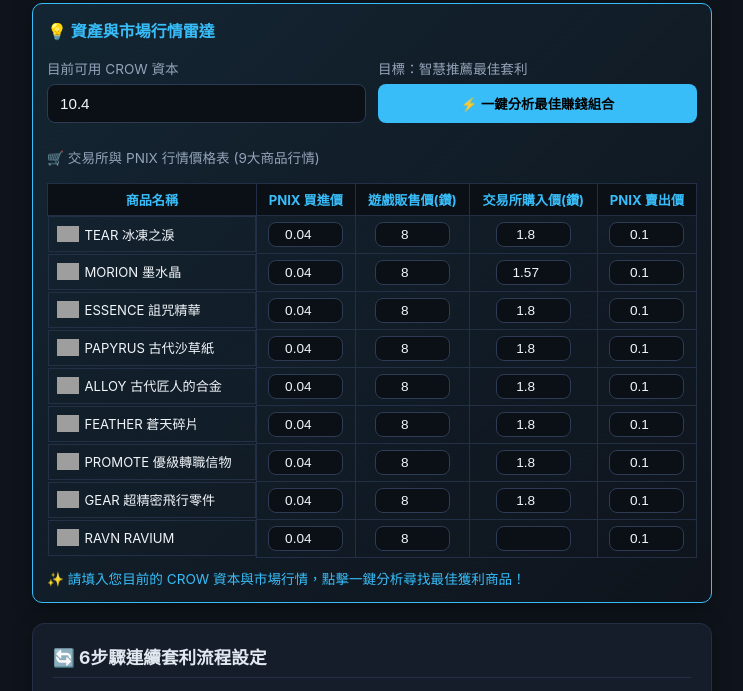
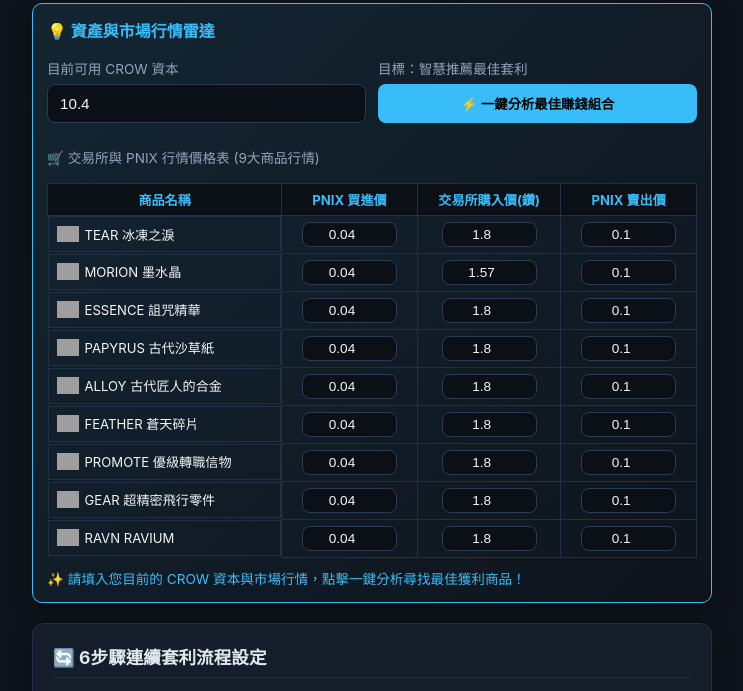
Before and after one commit to leikai0205/NightCrows-calc, a plain HTML site: page index.html in a window 1280 px wide. Shown: the part 76-767 px from the top of the page, without its empty margins (268-1011 px from the left). Drawn offline with Linux system fonts and the light colour scheme; grey boxes are pictures that could not be loaded.

Commit message:
Update index.html

```diff
--- a/index.html
+++ b/index.html
@@ -222,7 +222,7 @@
             padding: 4px 6px;
             font-size: 0.85rem;
             text-align: center;
-            width: 75px;
+            width: 95px;
         }
 
         .result-box {
@@ -302,7 +302,6 @@
                         <tr>
                             <th>商品名稱</th>
                             <th>PNIX 買進價</th>
-                            <th>遊戲販售價(鑽)</th>
                             <th>交易所購入價(鑽)</th>
                             <th>PNIX 賣出價</th>
                         </tr>
@@ -560,15 +559,15 @@
 
 <script>
     const itemsData = [
-        { id: "TEAR", name: "TEAR 冰凍之淚", icon: "https://gcdn.wemade.games/prod/ncgl/official/2.8.6/_next/static/images/home/token-tear.webp", defaultBuy: 0.04, defaultSell: 8.0, defaultBuy2: 1.8, defaultPnix: 0.1 },
-        { id: "MORION", name: "MORION 墨水晶", icon: "https://gcdn.wemade.games/prod/ncgl/official/2.8.6/_next/static/images/home/token-morion.webp", defaultBuy: 0.04, defaultSell: 8.0, defaultBuy2: 1.57, defaultPnix: 0.1 },
-        { id: "ESSENCE", name: "ESSENCE 詛咒精華", icon: "https://gcdn.wemade.games/prod/ncgl/official/2.8.6/_next/static/images/home/token-essence.webp", defaultBuy: 0.04, defaultSell: 8.0, defaultBuy2: 1.8, defaultPnix: 0.1 },
-        { id: "PAPYRUS", name: "PAPYRUS 古代沙草紙", icon: "https://gcdn.wemade.games/prod/ncgl/official/2.8.6/_next/static/images/home/token-papyrus.webp", defaultBuy: 0.04, defaultSell: 8.0, defaultBuy2: 1.8, defaultPnix: 0.1 },
-        { id: "ALLOY", name: "ALLOY 古代匠人的合金", icon: "https://gcdn.wemade.games/prod/ncgl/official/2.8.6/_next/static/images/home/token-alloy.webp", defaultBuy: 0.04, defaultSell: 8.0, defaultBuy2: 1.8, defaultPnix: 0.1 },
-        { id: "FEATHER", name: "FEATHER 蒼天碎片", icon: "https://gcdn.wemade.games/prod/ncgl/official/2.8.6/_next/static/images/home/token-feather.webp", defaultBuy: 0.04, defaultSell: 8.0, defaultBuy2: 1.8, defaultPnix: 0.1 },
-        { id: "PROMOTE", name: "PROMOTE 優級轉職信物", icon: "https://gcdn.wemade.games/prod/ncgl/official/2.8.6/_next/static/images/home/token-promote.webp", defaultBuy: 0.04, defaultSell: 8.0, defaultBuy2: 1.8, defaultPnix: 0.1 },
-        { id: "GEAR", name: "GEAR 超精密飛行零件", icon: "https://gcdn.wemade.games/prod/ncgl/official/2.8.6/_next/static/images/home/token-gear.webp", defaultBuy: 0.04, defaultSell: 8.0, defaultBuy2: 1.8, defaultPnix: 0.1 },
-        { id: "RAVN", name: "RAVN RAVIUM", icon: "https://gcdn.wemade.games/prod/ncgl/official/2.8.6/_next/static/images/home/token-ravn.webp", defaultBuy: 0.04, defaultSell: 8.0, defaultSell2: 1.8, defaultPnix: 0.1 }
+        { id: "TEAR", name: "TEAR 冰凍之淚", icon: "https://gcdn.wemade.games/prod/ncgl/official/2.8.6/_next/static/images/home/token-tear.webp", defaultBuy: 0.04, defaultBuy2: 1.8, defaultPnix: 0.1 },
+        { id: "MORION", name: "MORION 墨水晶", icon: "https://gcdn.wemade.games/prod/ncgl/official/2.8.6/_next/static/images/home/token-morion.webp", defaultBuy: 0.04, defaultBuy2: 1.57, defaultPnix: 0.1 },
+        { id: "ESSENCE", name: "ESSENCE 詛咒精華", icon: "https://gcdn.wemade.games/prod/ncgl/official/2.8.6/_next/static/images/home/token-essence.webp", defaultBuy: 0.04, defaultBuy2: 1.8, defaultPnix: 0.1 },
+        { id: "PAPYRUS", name: "PAPYRUS 古代沙草紙", icon: "https://gcdn.wemade.games/prod/ncgl/official/2.8.6/_next/static/images/home/token-papyrus.webp", defaultBuy: 0.04, defaultBuy2: 1.8, defaultPnix: 0.1 },
+        { id: "ALLOY", name: "ALLOY 古代匠人的合金", icon: "https://gcdn.wemade.games/prod/ncgl/official/2.8.6/_next/static/images/home/token-alloy.webp", defaultBuy: 0.04, defaultBuy2: 1.8, defaultPnix: 0.1 },
+        { id: "FEATHER", name: "FEATHER 蒼天碎片", icon: "https://gcdn.wemade.games/prod/ncgl/official/2.8.6/_next/static/images/home/token-feather.webp", defaultBuy: 0.04, defaultBuy2: 1.8, defaultPnix: 0.1 },
+        { id: "PROMOTE", name: "PROMOTE 優級轉職信物", icon: "https://gcdn.wemade.games/prod/ncgl/official/2.8.6/_next/static/images/home/token-promote.webp", defaultBuy: 0.04, defaultBuy2: 1.8, defaultPnix: 0.1 },
+        { id: "GEAR", name: "GEAR 超精密飛行零件", icon: "https://gcdn.wemade.games/prod/ncgl/official/2.8.6/_next/static/images/home/token-gear.webp", defaultBuy: 0.04, defaultBuy2: 1.8, defaultPnix: 0.1 },
+        { id: "RAVN", name: "RAVN RAVIUM", icon: "https://gcdn.wemade.games/prod/ncgl/official/2.8.6/_next/static/images/home/token-ravn.webp", defaultBuy: 0.04, defaultBuy2: 1.8, defaultPnix: 0.1 }
     ];
 
     function initUI() {
@@ -580,7 +579,6 @@
             tr.innerHTML = `
                 <td><img src="${item.icon}" class="table-icon"><span>${item.name}</span></td>
                 <td><input type="number" id="p_buy_${item.id}" value="${item.defaultBuy}" step="0.001" oninput="calculate()"></td>
-                <td><input type="number" id="p_sell_${item.id}" value="${item.defaultSell}" step="0.1" oninput="calculate()"></td>
                 <td><input type="number" id="p_buy2_${item.id}" value="${item.defaultBuy2}" step="0.01" oninput="calculate()"></td>
                 <td><input type="number" id="p_pnix_${item.id}" value="${item.defaultPnix}" step="0.001" oninput="calculate()"></td>
             `;
@@ -630,11 +628,9 @@
             if (p) document.getElementById('s1-price').value = p.value;
             document.getElementById('s2-item').value = item;
             updateStepIcon(2);
-            // 墨水晶預設倍率 10，其餘 1
             document.getElementById('s2-ratio').value = (item === 'MORION') ? 10 : 1;
         } else if (step === 3) {
-            const p = document.getElementById(`p_sell_${item}`);
-            if (p) document.getElementById('s3-price').value = p.value;
+            // 步驟3 (遊戲販售價) 可直接對應表格中的「交易所購入價欄位」或維持原樣
         } else if (step === 4) {
             const p = document.getElementById(`p_buy2_${item}`);
             if (p) document.getElementById('s4-price').value = p.value;
@@ -667,7 +663,7 @@
                 const sellItem = sellObj.id;
 
                 const buyP = parseFloat(document.getElementById(`p_buy_${buyItem}`).value) || 0.04;
-                const sellP = parseFloat(document.getElementById(`p_sell_${buyItem}`).value) || 8.0;
+                const sellP = parseFloat(document.getElementById(`p_buy2_${buyItem}`).value) || 8.0; // 步驟3的販售價參照表格價
                 const buy2P = parseFloat(document.getElementById(`p_buy2_${sellItem}`).value) || 1.8;
                 const pnixP = parseFloat(document.getElementById(`p_pnix_${sellItem}`).value) || 0.1;
 
@@ -675,7 +671,6 @@
                 if (qty <= 0) return;
                 const cost = buyP * qty * (1 + takerFee);
 
-                // 步驟2轉換 (墨水晶乘10，其餘乘1)
                 const s2Multiplier = (buyItem === 'MORION') ? 10 : 1;
                 const amountAfterS2 = qty * s2Multiplier;
 
@@ -698,7 +693,11 @@
             document.getElementById('s2-item').value = bestConfig.buyItem;
             document.getElementById('s3-item').value = bestConfig.buyItem;
             onStepItemChange(1);
-            onStepItemChange(3);
+
+            // 自動同步步驟 3 販售價
+            const s3PInput = document.getElementById(`p_buy2_${bestConfig.buyItem}`);
+            if (s3PInput) document.getElementById('s3-price').value = s3PInput.value;
+
             document.getElementById('s1-qty').value = bestConfig.qty;
             document.getElementById('s2-ratio').value = (bestConfig.buyItem === 'MORION') ? 10 : 1;
 
@@ -736,7 +735,7 @@
         const s1BuyFeeOnly = s1Price * s1Qty * s1FeeRate;
         document.getElementById('s1-sub').innerText = `花費: ${totalCostCrow.toFixed(3)} CROW (含手續費 ${s1BuyFeeOnly.toFixed(3)})`;
 
-        // 步驟 2：轉換 1 (改為相乘倍率：1個代幣換幾顆道具)
+        // 步驟 2：轉換 1
         const s2Ratio = parseFloat(document.getElementById('s2-ratio').value) || 1;
         let amountAfterS2 = Math.floor(s1Qty * s2Ratio);
         document.getElementById('s2-sub').innerText = `轉換產出: ${amountAfterS2} 個`;
```
